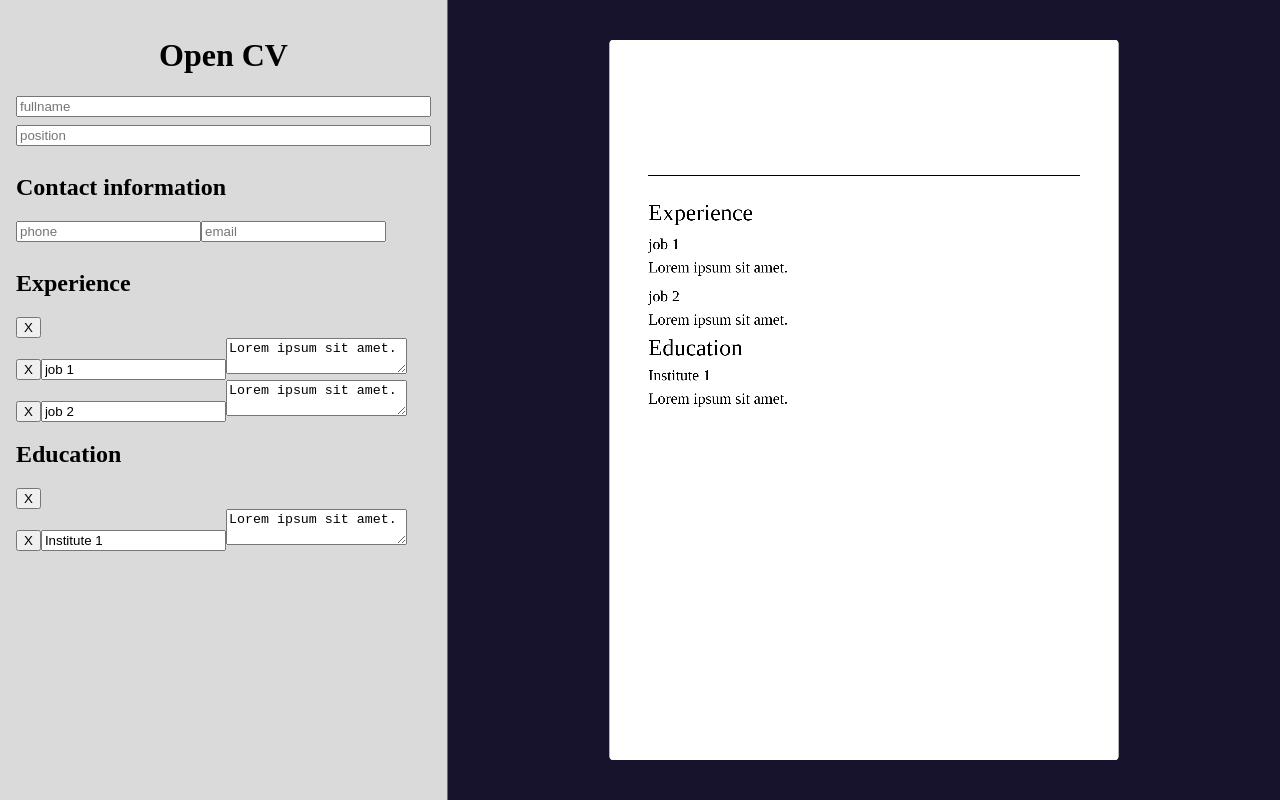
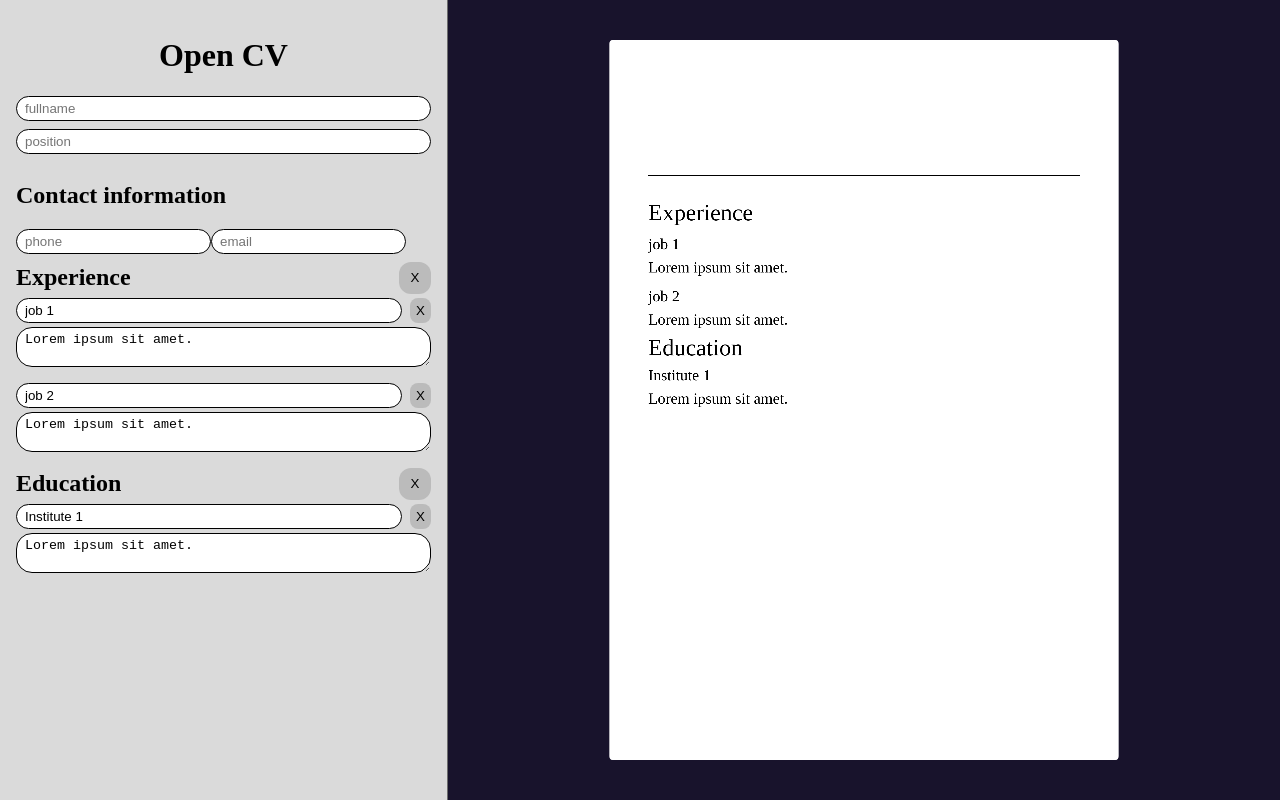
Before and after one commit to lucasserral/opencv, a React (Vite) app: page / in a window 1280 px wide. Built offline with nearby package versions, Linux system fonts and the light colour scheme.

Commit message:
[ADD] SideBar basic styles

```diff
--- a/src/app.scss
+++ b/src/app.scss
@@ -1,5 +1,62 @@
+@mixin inputMixin {
+  outline: none;
+  border: 1px black solid;
+  padding: 4px 8px;
+  overflow: auto;
+}
+
 .App {
   height: 100vh;
   display: flex;
   justify-content: stretch;
 }
+
+.SideBar {
+  overflow-y: auto;
+  & input {
+    @include inputMixin();
+    border-radius: 100px;
+  }
+
+  & textarea {
+    @include inputMixin();
+    border-radius: 16px;
+  }
+
+  & button {
+    aspect-ratio: 1;
+    border: none;
+    border-radius: 8px;
+    background-color: #bbb;
+    margin-left: 8px;
+  }
+  &__Section {
+    &Items {
+      &--header {
+        display: flex;
+        & > .title {
+          flex-grow: 1;
+        }
+      }
+      display: flex;
+      gap: 4px;
+      flex-direction: column;
+      margin-bottom: 16px;
+    }
+    &--header {
+      width: 100%;
+      display: flex;
+      align-items: center;
+      justify-content: stretch;
+      margin-bottom: 4px;
+      & > .title {
+        flex-grow: 1;
+        margin: 0;
+      }
+      & button {
+        border-radius: 12px;
+        width: 2rem;
+      }
+    }
+  }
+}
--- a/src/components/SideBar.tsx
+++ b/src/components/SideBar.tsx
@@ -73,10 +73,10 @@ export default function SideBar({
           /> */}
         </section>
         <section>
-          {sections.map((section) => (
+          {sections.map((section, index) => (
             <div className="SideBar__Section" key={section.key}>
               <div className="SideBar__Section--header">
-                <h2>{section.title}</h2>
+                <h2 className="title">{section.title}</h2>
 
                 <button
                   type="button"
@@ -95,8 +95,33 @@ export default function SideBar({
                 </button>
               </div>
               <div className="SideBar__SectionItems--container">
-                {section.sectionItems.map((sectionItem, index) => (
+                {section.sectionItems.map((sectionItem, i) => (
                   <div key={sectionItem.key} className="SideBar__SectionItems">
+                    <div className="SideBar__SectionItems--header">
+                      <input
+                        className="title"
+                        placeholder={sectionItem.title || "title"}
+                        value={sectionItem.title}
+                        onChange={(evt) => {
+                          const value = evt.target.value;
+                          setSections((prev: sections) => {
+                            const previowsSections = [...prev];
+                            const prevThisSectItems =
+                              previowsSections[index].sectionItems;
+                            console.log(prevThisSectItems);
+                            const i = prevThisSectItems.findIndex((sect) => {
+                              console.log({
+                                sect: sect.key,
+                                sectionItem: sectionItem.key,
+                              });
+                              return sect.key == sectionItem.key;
+                            });
+                            // return prev;
+                            prevThisSectItems[i].title = value;
+                            return previowsSections;
+                          });
+                        }}
+                      />
                       <button
                         type="button"
                         onClick={() => {
@@ -115,24 +140,7 @@ export default function SideBar({
                       >
                         X
                       </button>
-                    <input
-                      placeholder={sectionItem.title || "title"}
-                      value={sectionItem.title}
-                      onChange={(evt) => {
-                        const value = evt.target.value;
-                        setSections((prev: sections) => {
-                          const previowsSections = [...prev];
-                          const prevThisSectItems =
-                            previowsSections[index].sectionItems;
-                          const i = prevThisSectItems.findIndex(
-                            (sect) => sect.title == sectionItem.title
-                          );
-                          // return prev;
-                          prevThisSectItems[i].title = value;
-                          return previowsSections;
-                        });
-                      }}
-                    />
+                    </div>
                     <textarea
                       placeholder={sectionItem.description || "description"}
                       value={sectionItem.description}
@@ -143,7 +151,7 @@ export default function SideBar({
                           const prevThisSectItems =
                             previowsSections[index].sectionItems;
                           const i = prevThisSectItems.findIndex(
-                            (sect) => sect.title == sectionItem.title
+                            (sect) => sect.key == sectionItem.key
                           );
                           prevThisSectItems[i].description = value;
                           return previowsSections;
```
Lines whose indentation alone changed are shown as unchanged.
